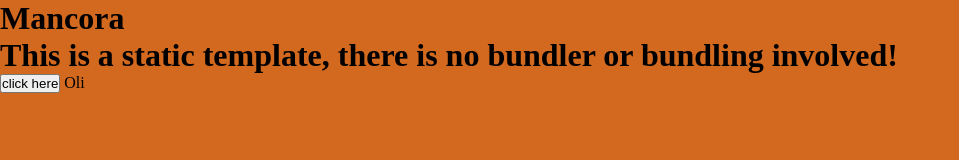
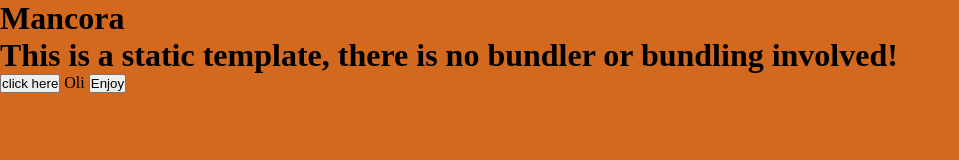
Before and after one commit to javier-eche/LandingPage, a website: page index.html in a window 1280 px wide. Shown: the whole page, without its empty margins (0-959 px from the left). Drawn offline with Linux system fonts and the light colour scheme.

Commit message:
add-other

```diff
--- a/index.html
+++ b/index.html
@@ -14,5 +14,6 @@
     </h1>
     <button>click here</button>
     <label for="">Oli</label>
+    <button>Enjoy</button>
   </body>
 </html>
```
